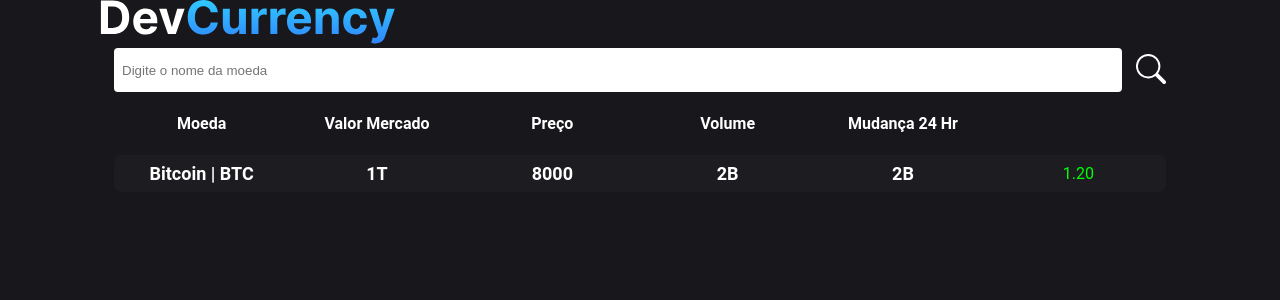
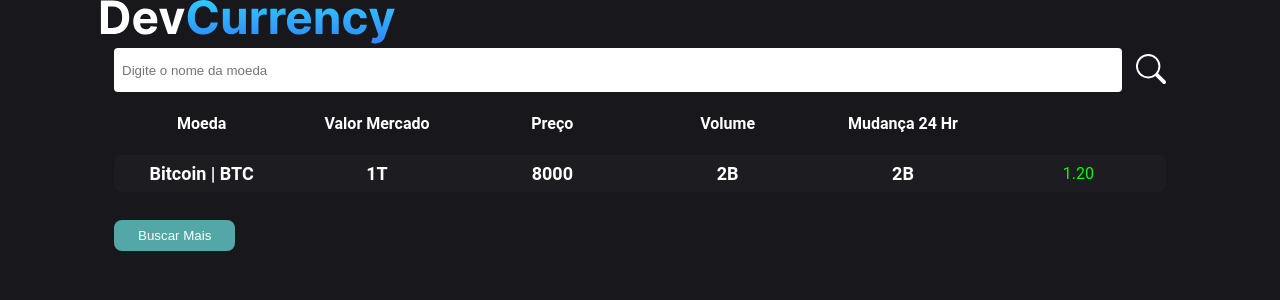
Before and after one commit to YeffersonSilva/cryptocurrencies, a React (Vite) app in the folder front-end/: page / in a window 1280 px wide. Shown: the top 300 px of the page. Built offline with nearby package versions, Linux system fonts and the light colour scheme.

Commit message:
feat: Create input in form
- Added input to the form.
- Configured basic input validation.
- Implemented state handling for the input.

```diff
--- a/front-end/src/pages/home/home.module.css
+++ b/front-end/src/pages/home/home.module.css
@@ -113,3 +113,11 @@ table td{
         text-transform: uppercase;
     }
 }
+
+.buttonMore{
+    background-color: rgb(84, 167, 167);
+    padding: 8px 24px;
+    color: white;
+    margin: 14px 0;
+    border-radius:8px ;
+}
--- a/front-end/src/pages/home/index.tsx
+++ b/front-end/src/pages/home/index.tsx
@@ -1,13 +1,36 @@
 import React from "react";
 import { BsSearch } from "react-icons/bs";
 import styles from "./home.module.css";
-import { Link } from "react-router-dom";
+import { Link ,useNavigate} from "react-router-dom";
+import {  useState, FormEvent } from "react";
 
 const Home = () => {
+  const [input, setInput] = useState("");
+
+  const navigate = useNavigate();
+
+  function hadleSummit(e: FormEvent) {
+    e.preventDefault();
+    if (input === "") {
+      return;
+    }
+    navigate(`/detail/${input}`);
+
+  }
+
+  function handleMore() {
+    navigate(`/detail`);
+  }
+
   return (
     <main className={styles.container}>
-      <form className={styles.form}>
-        <input type="text" placeholder="Digite o nome da moeda" />
+      <form className={styles.form} onSubmit={hadleSummit}>
+        <input
+          type="text"
+          placeholder="Digite o nome da moeda"
+          value={input}
+          onChange={(e) => setInput(e.target.value)}
+        />
         <button type="submit">
           <BsSearch size={30} color="#FFF" />
         </button>
@@ -26,7 +49,6 @@ const Home = () => {
           <tr className={styles.tr}>
             <td className={styles.tdLabel} data-Label="Moeda">
               <div className={styles.name}>
-
                 <Link to="/cripto">
                   <span> Bitcoin </span> | BTC
                 </Link>
@@ -36,24 +58,22 @@ const Home = () => {
               1T
             </td>
             <td className={styles.tdLabel} data-Label="Preço">
-            8000
+              8000
             </td>
             <td className={styles.tdLabel} data-Label="Volume">
-            2B
+              2B
             </td>
 
             <td className={styles.tdLabel} data-Label="Volume">
-            2B
+              2B
             </td>
             <td className={styles.tdPronfit} data-Label="Mudança 24 Hr">
-
-            <span>1.20</span>
+              <span>1.20</span>
             </td>
           </tr>
-
-
         </tbody>
       </table>
+      <button onClick={handleMore} className={styles.buttonMore}>Buscar Mais</button>
     </main>
   );
 };
```
